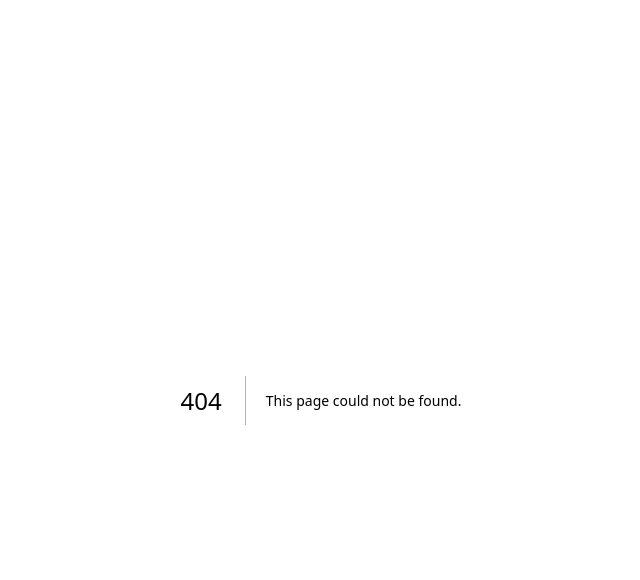
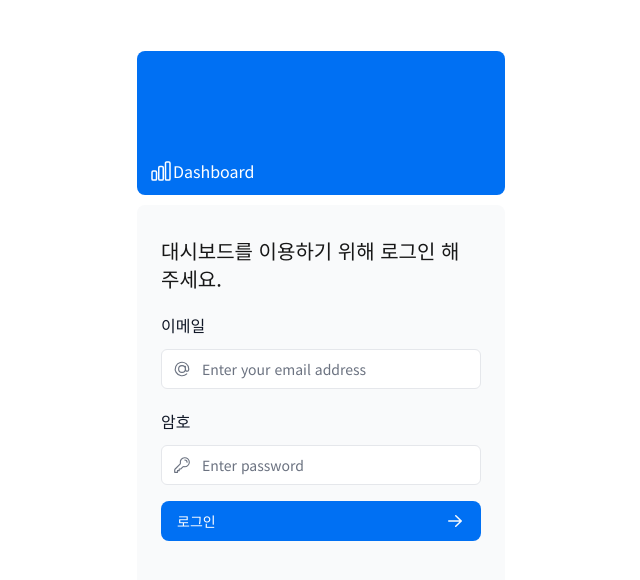
Before and after one commit to covy-gyu/levelup-dashboard, a Next.js app: page /login in a window 1280 px wide. Before the commit this address had no page. Shown: the top 580 px of the page, without its empty margins (319-959 px from the left). Built offline with nearby package versions, Linux system fonts and the light colour scheme.

Commit message:
[add] login page, logout-form

```diff
--- /dev/null
+++ b/app/login/page.tsx
@@ -0,0 +1,16 @@
+import LevelupLogo from '@/ui/logo';
+import LoginForm from '@/ui/account/login-form';
+
+export default function LoginPage() {
+
+    return (
+        <main className="flex items-center justify-center md:h-screen">
+            <div className="relative mx-auto flex w-full max-w-[400px] flex-col space-y-2.5 p-4 md:-mt-32">
+                <div className="flex items-end w-full h-20 p-3 bg-blue-500 rounded-lg md:h-36">
+                    <LevelupLogo />
+                </div>
+                <LoginForm />
+            </div>
+        </main>
+    );
+}
--- /dev/null
+++ b/ui/account/logout-form.tsx
@@ -0,0 +1,22 @@
+import React from 'react';
+import { PowerIcon } from '@heroicons/react/24/outline';
+import { signOut } from '@/auth';
+import { Button } from '@/ui/component/button';
+
+export default function LogoutForm() {
+    return (
+        <div className="mb-6">
+            <form
+                action={async () => {
+                    'use server';
+                    await signOut();
+                }}
+            >
+                <Button className="text-sm font-medium text-white bg-blue-500 rounded-lg" >
+                    <PowerIcon className="w-6" />
+                    <div className="hidden md:block">로그아웃</div>
+                </Button>
+            </form>
+        </div>
+    );
+}
```
